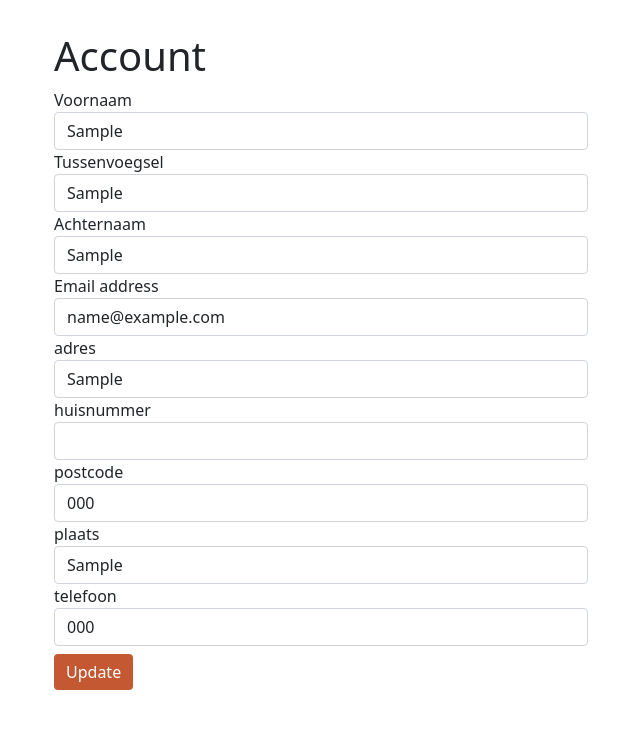
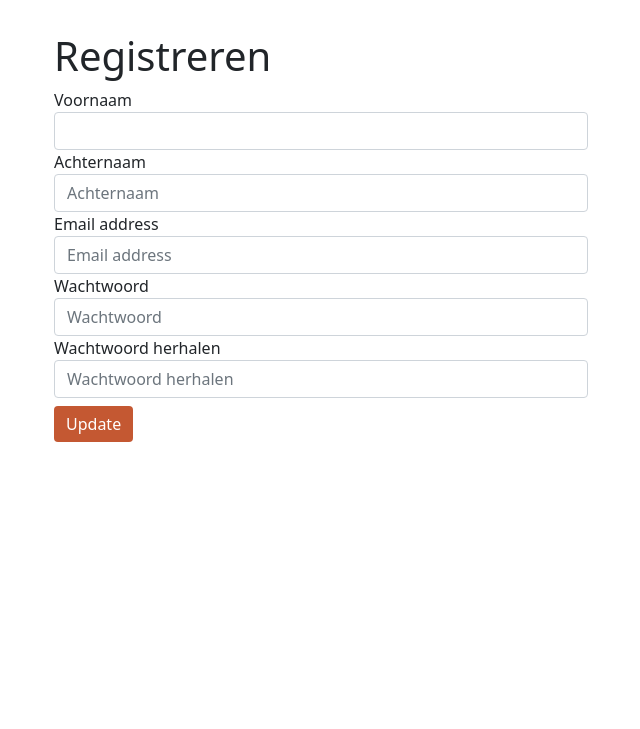
Before and after one commit to abigailao/flowerpower3, a PHP site: page /klantAccount.php in a window 1280 px wide. Shown: the part 56-785 px from the top of the page, without its empty margins (40-680 px from the left). Run offline with PHP 8.4, Linux system fonts and the light colour scheme; the visitor is signed in with stand-in values (Sample User, id 1); tables that the repository leaves empty or names only in its code hold one stand-in row (values such as "Sample post"); data that the repository does not hold is empty.

```diff
--- a/config/db.php
+++ b/config/db.php
@@ -10,6 +10,10 @@ class db
         $dsn = "mysql:host=localhost;dbname=deb7255_abigail";
         $user = "deb7255_abigail";
         $passwd = "0ranjeGro3nP@ars";
+
+//        $dsn = "mysql:host=localhost;dbname=flowerpower";
+//        $user = "root";
+//        $passwd = "1234";
 
         try {
             $this->connection = new PDO($dsn, $user, $passwd);
--- a/controllers/BouquetController.php
+++ b/controllers/BouquetController.php
@@ -60,10 +60,10 @@ class bouquetController
 
             $stmt->execute();
 
-            $success = "Is gelukt! joh!";
+            $success = "Het product is toegevoegd!";
 
         }catch (Exception $e){
-            $success = "Is niet gelukt, joh";
+            $success = "Het product is niet toegevoegd";
         }
 
         return $success;
--- a/public/klantAccount.php
+++ b/public/klantAccount.php
@@ -1,30 +1,46 @@
 <?php
 include "../public/layout/header.php";
+include "../controllers/RegisterController.php";
 include "../controllers/AccountController.php";
 
+if ($_SERVER["REQUEST_METHOD"] == "POST") {
+    $register = new registerController();
 
-$account = new AccountController();
+    $fname = trim($_POST['fname']);
+    $lname = trim($_POST['lname']);
+    $email = trim($_POST['email']);
+    $password = trim($_POST['password']);
+    $confirmpassword = trim($_POST['confirmpassword']);
 
-$klant = $account->getCustomer($_SESSION['user_id']);
-if ($_SERVER["REQUEST_METHOD"] == "POST") {
-    $fname = trim($_POST['fname']);
-    $prefix = trim($_POST['tussenvoegsel']);
-    $lname = trim($_POST['lname']);
-    $address = trim($_POST['address']);
-    $housenumber = trim($_POST['housenumber']);
-    $zipcode = trim($_POST['zipcode']);
-    $city = trim($_POST['city']);
-    $phone = trim($_POST['phone']);
-    $email = trim($_POST['email']);
-    $id = trim($_POST['id']);
 
-    $account->updateCustomer($id, $fname, $prefix, $lname, $address, $housenumber, $zipcode, $city, $phone, $email);
+    $isValid = $register->isUserValid($fname,$lname,$email,$password,$confirmpassword);
+
+    if($isValid){
+        $userExists = $register->ifUserExists($email);
+
+        if (!$userExists){
+            $isSucces = $register->registerUser($fname,$lname,$email,$password);
+            if ($isSucces){
+                $success_message = "Gebruiker is aangemaakt! Veel winkel plezier!";
+            }else{
+                $error_message = "Helaas! Deze gebruiker bestaat al!";
+            }
+        }else{
+            $error_message = "Helaas! Deze gebruiker bestaat al!";
+        }
+    }
+
 
 }
 
 //dddd
 
 ?>
+<!DOCTYPE html>
+<html>
+<head>
+    <title>Klant Registreren</title>
+</head>
 <body>
 <div class='container'>
     <div class='row'>
@@ -32,14 +48,14 @@ if ($_SERVER["REQUEST_METHOD"] == "POST") {
             <h2></h2>
         </div>
 
-        <div class='col-md-6'>
+        <div class='col-md-6' >
             <!--Form-->
             <form method='post' action=''>
 
-                <h1>Account</h1>
+                <h1>Registreren</h1>
                 <?php
                 // Display Error message
-                if (!empty($error_message)) {
+                if(!empty($error_message)){
                     ?>
                     <div class="alert alert-danger">
                         <strong>Error!</strong> <?= $error_message ?>
@@ -51,7 +67,7 @@ if ($_SERVER["REQUEST_METHOD"] == "POST") {
 
                 <?php
                 // Display Success message
-                if (!empty($success_message)) {
+                if(!empty($success_message)){
                     ?>
                     <div class="alert alert-success">
                         <strong>Success!</strong> <?= $success_message ?>
@@ -59,63 +75,31 @@ if ($_SERVER["REQUEST_METHOD"] == "POST") {
 
                     <?php
                 }
+                ?>
 
-                if (!empty($klant)) {
-                    ?>
-                    <div class="form-group">
-                        <input type="hidden" name="id" id="id" required="required" value="<?= $klant->idKlant ?>">
-                    </div>
                 <div class="form-group">
                     <label for="fname">Voornaam</label>
-                        <input type="text" class="form-control" name="fname" id="fname" required="required"
-                               maxlength="80" value="<?= $klant->voornaam ?>">
-                    </div>
-                    <div class="form-group">
-                        <label for="tussenvoegsel">Tussenvoegsel</label>
-                        <input type="text" class="form-control" name="tussenvoegsel" id="tussenvoegsel"
-                                maxlength="80" value="<?= $klant->tussenvoegsel ?>">
+                    <input type="text" class="form-control" name="fname" id="fname" required="required" maxlength="80" placeholder='<?= $fname ?>'>
                 </div>
                 <div class="form-group">
                     <label for="lname">Achternaam</label>
-                        <input type="text" class="form-control" name="lname" id="lname" required="required"
-                               maxlength="80" value="<?= $klant->achternaam ?>">
+                    <input type="text" class="form-control" name="lname" id="lname" required="required" maxlength="80" placeholder="Achternaam">
                 </div>
                 <div class="form-group">
                     <label for="email">Email address</label>
-                        <input type="email" class="form-control" name="email" id="email" required="required"
-                               maxlength="80" value="<?= $klant->email ?>">
+                    <input type="email" class="form-control" name="email" id="email" required="required" maxlength="80" placeholder="Email address">
                 </div>
                 <div class="form-group">
-                        <label for="address">adres</label>
-                        <input type="text" class="form-control" name="address" id="address"
-                               maxlength="80" value="<?= $klant->adres ?>">
+                    <label for="password">Wachtwoord</label>
+                    <input type="password" class="form-control" name="password" id="password" required="required" maxlength="80" placeholder="Wachtwoord">
                 </div>
                 <div class="form-group">
-                        <label for="housenumber">huisnummer</label>
-                        <input type="number" class="form-control" name="housenumber" id="housenumber"
-                                maxlength="80" value="<?= $klant->huisnummer ?>">
-                    </div>
-                    <div class="form-group">
-                        <label for="zipcode">postcode</label>
-                        <input type="text" class="form-control" name="zipcode" id="zipcode"
-                               maxlength="80" value="<?= $klant->postcode ?>">
-                    </div>
-                    <div class="form-group">
-                        <label for="city">plaats</label>
-                        <input type="text" class="form-control" name="city" id="city"  maxlength="80"
-                               value="<?= $klant->plaats ?>">
-                    </div>
-                    <div class="form-group">
-                        <label for="phone">telefoon</label>
-                        <input type="number" class="form-control" name="phone" id="phone"
-                               maxlength="80" value="<?= $klant->telefoon ?>">
+                    <label for="pwd">Wachtwoord herhalen</label>
+                    <input type="password" class="form-control" name="confirmpassword" id="confirmpassword" required="required" maxlength="80" placeholder="Wachtwoord herhalen">
                 </div>
 
-                    <?php
-                }
-                ?>
-                <button style="background-color: #c45832;" type="submit" class="btn btn-primary mt-2 border-0">Update
-                </button>
+                <!--                <button type="submit" name="btnsignup" class="btnForm">Submit</button>-->
+                <button style="background-color: #c45832;" type="submit" class="btn btn-primary mt-2 border-0">Update</button>
             </form>
         </div>
 
--- a/public/layout/header.php
+++ b/public/layout/header.php
@@ -116,7 +116,7 @@ session_start();
                             <a class="nav-link" href="../public/rouwbloemen.php">Rouwbloemen</a>
                         </li>
                         <li class="nav-item">
-                            <a class="nav-link" href="../klantAccount.php">Account</a>
+                            <a class="nav-link" href="../public/klantAccount.php">Account</a>
                         </li>
                         <li class="nav-item">
                             <a class="nav-link" href="cart.php">Winkelwagen</a>
--- a/public/login.php
+++ b/public/login.php
@@ -2,7 +2,7 @@
 include "../public/layout/header.php";
 include "../controllers/LoginController.php";
 
-
+//login als klant
 if ($_SERVER["REQUEST_METHOD"] == "POST") {
     $login = new loginController();
 
@@ -14,7 +14,7 @@ if ($_SERVER["REQUEST_METHOD"] == "POST") {
         $error = $login->loginUser($uname, $password);
     }
 }
-
+//login als medewerker
 if ($_SERVER["REQUEST_METHOD"] == "POST"){
     $login = new loginController();
 
@@ -26,7 +26,7 @@ if ($_SERVER["REQUEST_METHOD"] == "POST"){
         $error = $login->loginEmployee($uname, $password);
     }
 }
-
+//login als admin
 if ($_SERVER["REQUEST_METHOD"] == "POST"){
     $login = new loginController();
 
--- a/public/productWijzigen.php
+++ b/public/productWijzigen.php
@@ -101,6 +101,5 @@ if (isset($_GET['delete'])) {
         </tbody>
     </table>
 </div>
-<script type="text/javascript" src="stomProductEdit.js"></script>
 
 <?php include('../public/layout/footer.php'); ?>
```
Also changed, not shown: controllers/LoginController.php (+1 -35 lines), public/orderDetails.php (+27 -5 lines), img/uploaded/1617821916.png (deleted), img/uploaded/1617822028.png (deleted), img/uploaded/1617822110.jpg (deleted). Lines whose indentation alone changed are shown as unchanged.
